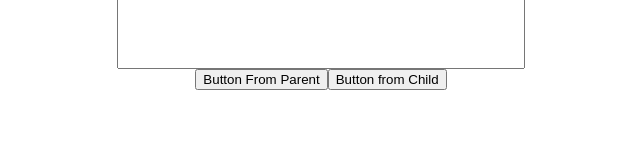
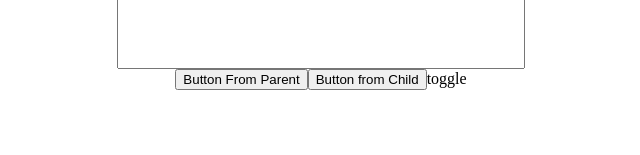
Before and after one commit to shirin-nazari/react-hook, a React (Create React App) app: page / in a window 1280 px wide. Both pictures are taken after a click on the button "Button From Parent". Shown: the part 145-300 px from the top of the page, without its empty margins (319-959 px from the left). Built offline with nearby package versions, Linux system fonts and the light colour scheme.

Commit message:
add context

```diff
--- /dev/null
+++ b/src/useContext/ContextTutorial.js
@@ -0,0 +1,6 @@
+const ContextTutorial = () => {
+    return (
+        <div>hi</div>
+    )
+}
+export default ContextTutorial
--- a/src/useImperativeHandle/Button.js
+++ b/src/useImperativeHandle/Button.js
@@ -1,13 +1,19 @@
-import React, { useState } from 'react'
+import React, { forwardRef, useImperativeHandle, useState } from 'react'
 
-function Button(props) {
-    const [toggle, setToggle] = useState(false)
+// useImperativeHandle customizes the instance value that is exposed to parent components when using
+const Button = forwardRef((props, ref) => {
+    const [toggle, setToggle] = useState(false);
+    useImperativeHandle(ref, () => ({
+        alertToggle() {
+            setToggle(!toggle)
+        }
+    }))
     return (
         <>
             <button>Button from Child</button>
-
+            {toggle && <span>toggle</span>}
         </>
     )
-}
+})
 
 export default Button
--- a/src/useImperativeHandle/ImperativeHandleTutorial.js
+++ b/src/useImperativeHandle/ImperativeHandleTutorial.js
@@ -1,11 +1,12 @@
-import React from 'react'
+import React, { useRef } from 'react'
 import Button from './Button'
 
 function ImperativeHandleTutorial() {
+  const buttonRef = useRef(null)
   return (
     <div>
-      <button>Button From Parent</button>
-      <Button />
+      <button onClick={() => { buttonRef.current.alertToggle() }}>Button From Parent</button>
+      <Button ref={buttonRef} />
     </div>
   )
 }
```
